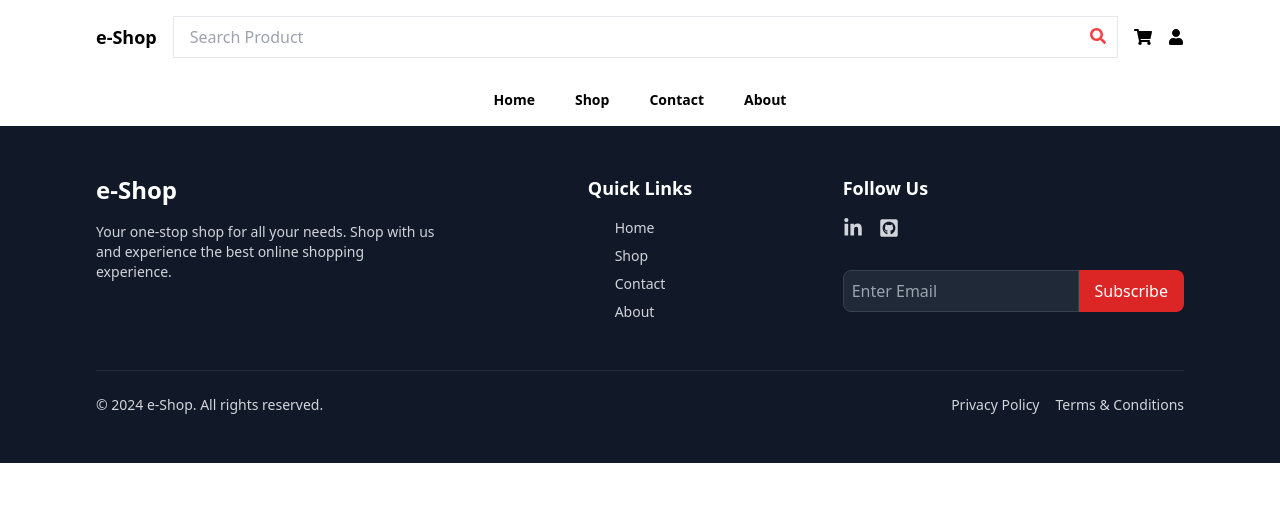
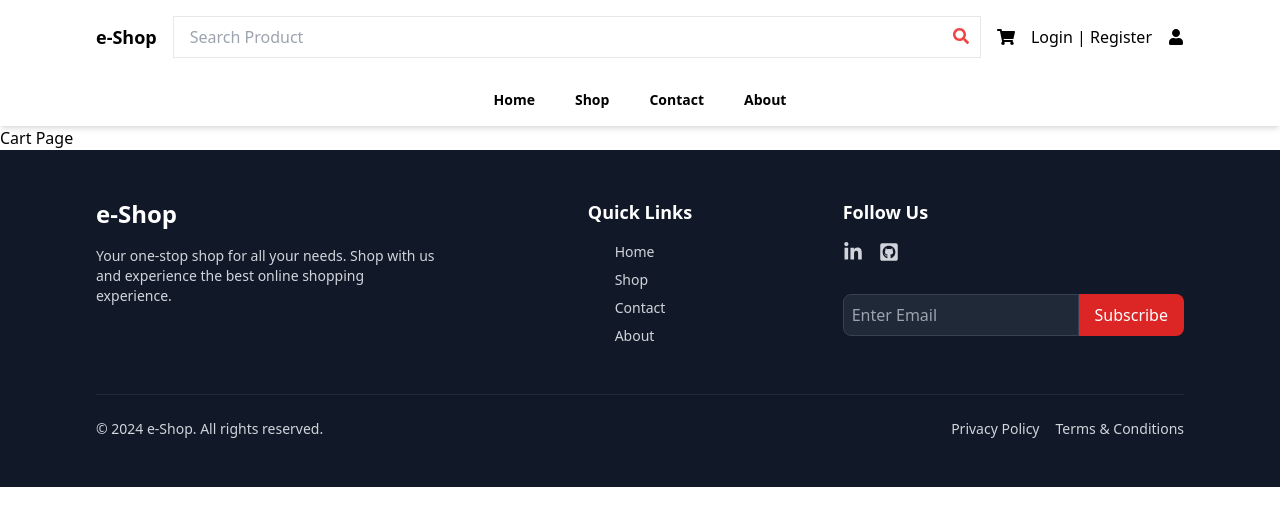
Before and after one commit to MogiliManikanta/EcommerceFrontend, a React (Vite) app: page /cart in a window 1280 px wide. Shown: the top 526 px of the page. Built offline with nearby package versions, Linux system fonts and the light colour scheme.

Commit message:
Add to Component Done Successfully

```diff
--- a/src/App.jsx
+++ b/src/App.jsx
@@ -3,6 +3,7 @@ import Home from "./pages/Home";
 import Navbar from "./components/Navbar";
 import Footer from "./components/Footer";
 import Shop from "./pages/Shop";
+import Cart from "./pages/Cart";
 
 function App() {
   return (
@@ -11,6 +12,7 @@ function App() {
       <Routes>
         <Route path="/" element={<Home />} />
         <Route path="/shop" element={<Shop />} />
+        <Route path="/cart" element={<Cart />} />
       </Routes>
       <Footer />
     </BrowserRouter>
--- a/src/components/Navbar.jsx
+++ b/src/components/Navbar.jsx
@@ -1,6 +1,8 @@
 import { Link } from "react-router-dom";
 import { FaSearch, FaShoppingCart, FaUser } from "react-icons/fa";
+import { useSelector } from "react-redux";
 function Navbar() {
+  const products = useSelector((state) => state.cart.products);
   return (
     <nav className="bg-white shadow-md">
       <div className="container mx-auto px-4 md:px-16 lg:px-24 py-4 flex justify-between items-center">
@@ -17,11 +19,16 @@ function Navbar() {
             <FaSearch className="absolute top-3 right-3 text-red-500"></FaSearch>
           </form>
         </div>
-        <div className="flex otems-center space-x-4">
-          <Link to="/cart">
+        <div className="flex items-center space-x-4">
+          <Link to="/cart" className="relative">
             <FaShoppingCart className="text-lg" />
+            {products.length > 0 && (
+              <span className="absolute top-0 text-xs w-3 left-3 bg-red-600 rounded-full flex justify-content-center items-center text-white">
+                {products.length}
+              </span>
+            )}
           </Link>
-          <button className="block md:hidden">Login | Register</button>
+          <button className="block md:block">Login | Register</button>
           <button>
             <FaUser />
           </button>
--- /dev/null
+++ b/src/pages/Cart.jsx
@@ -0,0 +1,4 @@
+function Cart() {
+  return <h1>Cart Page</h1>;
+}
+export default Cart;
```
